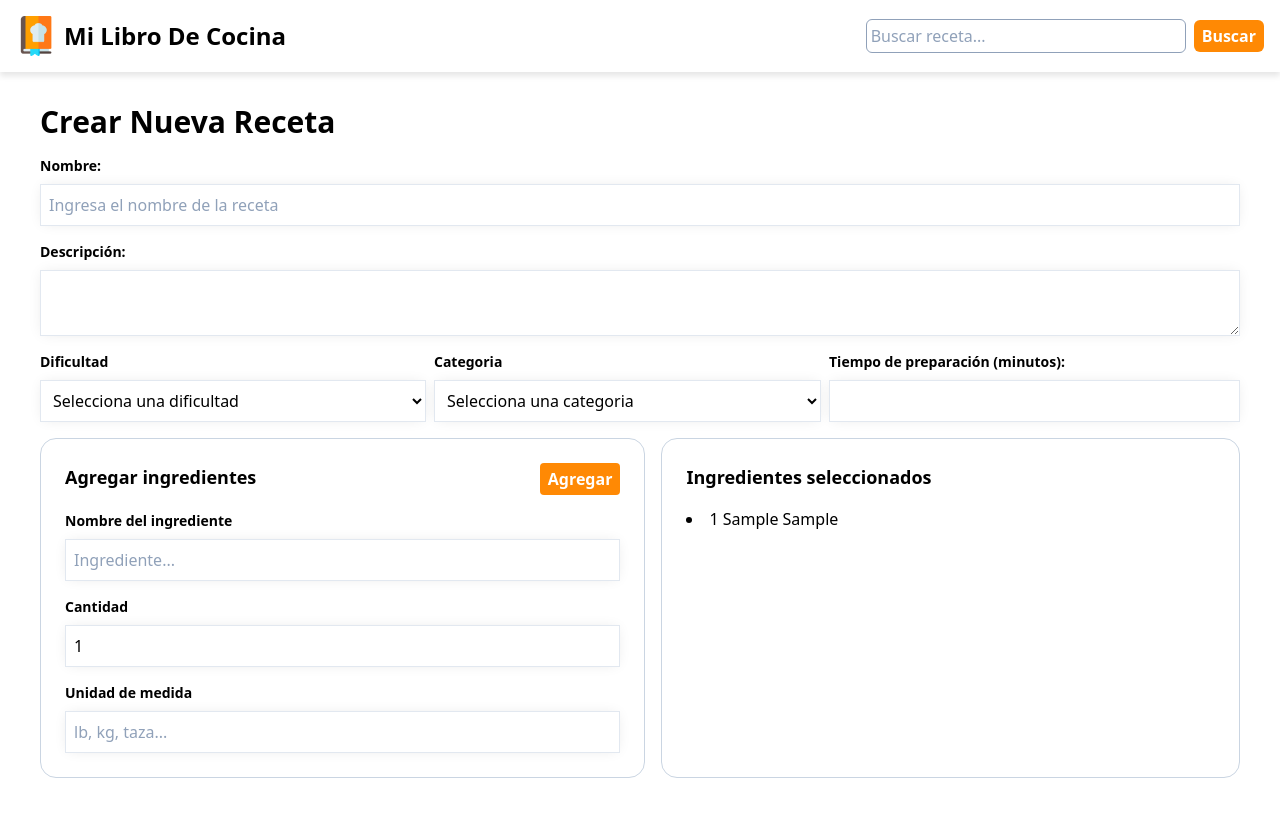
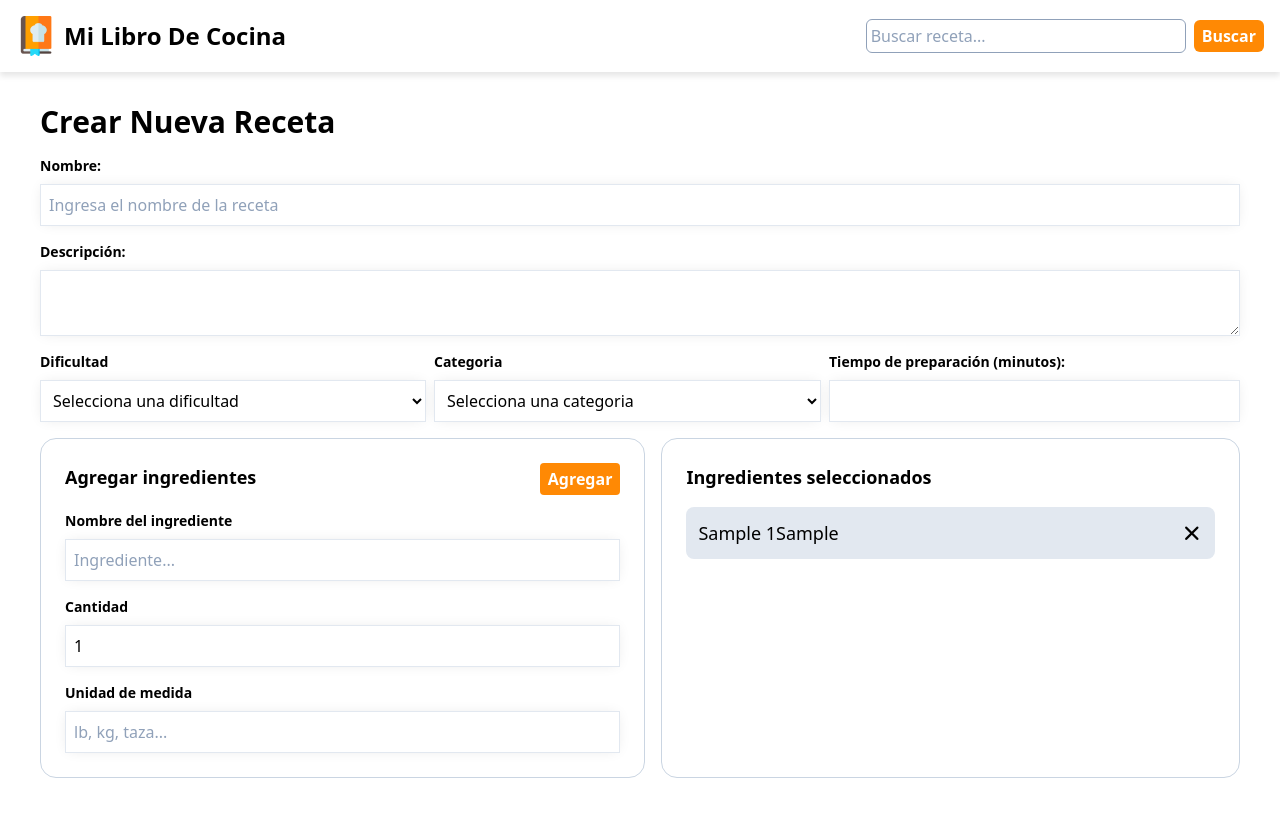
Before and after one commit to DieB219/MiLibroDeCocina, an Angular app: page /formulario in a window 1280 px wide. Both pictures are taken after typing "Sample", "Sample" into the empty fields and a click on the button "Agregar". Built offline with nearby package versions, Linux system fonts and the light colour scheme; what tailwindcss-animated would draw is missing.

Commit message:
feat(form-ingrediente): creacion de funciones para agregar y eliminar ingredientes

```diff
--- a/src/app/formulario-receta/form-ingrediente/form-ingrediente.html
+++ b/src/app/formulario-receta/form-ingrediente/form-ingrediente.html
@@ -25,9 +25,17 @@
 
     <div class="grow border border-slate-300 p-6 rounded-2xl">
       <h3 >Ingredientes seleccionados</h3>
-      <ul class="list-disc list-inside mt-4">
-        @for (ingrediente of ingredientesSeleccionados(); track ingrediente.nombre) {
-          <li>{{ingrediente.cantidad}} {{ingrediente.medida}} {{ingrediente.nombre}}</li>
+      <ul class="mt-4">
+        @for (ingrediente of ingredientes(); track ingrediente.nombre) {
+          <li class="bg-slate-200 p-3 rounded-lg mb-2 text-lg flex items-center">
+              <div class="grow">
+                {{ingrediente.nombre}} {{ingrediente.cantidad}}{{ingrediente.medida}}
+              </div>
+
+              <button (click)="eliminarIngrediente(ingrediente.nombre)" type="button" class="cursor-pointer hover:text-red-500">
+                <i class="fa-solid fa-xmark"></i>
+              </button>
+          </li>
         }
       </ul>
     </div>
--- a/src/app/formulario-receta/form-ingrediente/form-ingrediente.ts
+++ b/src/app/formulario-receta/form-ingrediente/form-ingrediente.ts
@@ -14,18 +14,26 @@ export class FormIngrediente {
   formIngredientes = this.fb.group({
     nombre: ['', [Validators.required]],
     cantidad: [1, [Validators.required]],
-    medida: ['', [Validators.required]]
+    medida: ['']
   })
 
-  ingredientesSeleccionados = signal<Ingrediente[]>([])
+  protected mapIngrediente = new Map<string, Ingrediente>()
+  protected ingredientes = signal<Ingrediente[]>([])
 
   agregarIngrediente() {
     if(this.formIngredientes.valid) {
-      const ingrediente: Ingrediente = this.formIngredientes.getRawValue()
-      this.ingredientesSeleccionados.update(ingredientes => [...ingredientes, ingrediente]);
+      const ingrediente: Ingrediente = this.formIngredientes.getRawValue() // valores del formulario
+      // const id = this.mapIngrediente.size // id autoincremental
+
+      this.mapIngrediente.set(ingrediente.nombre, ingrediente)
+      this.ingredientes.set(Array.from(this.mapIngrediente.values()))
       this.formIngredientes.reset();
     }
     else{this.formIngredientes.markAllAsTouched()}
+  }
 
+  eliminarIngrediente(clave: string) {
+    this.mapIngrediente.delete(clave)
+    this.ingredientes.set(Array.from(this.mapIngrediente.values()))
   }
 }
```
